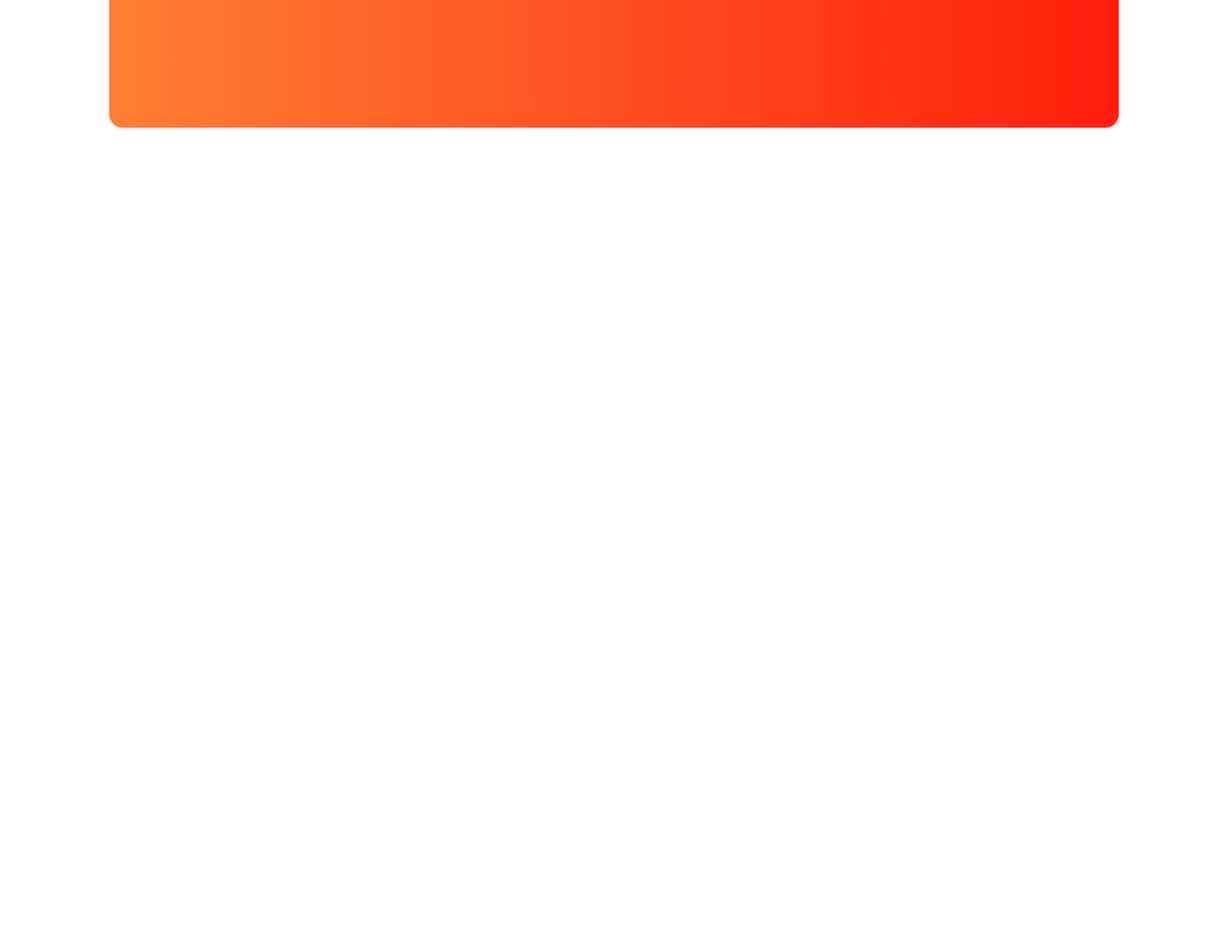
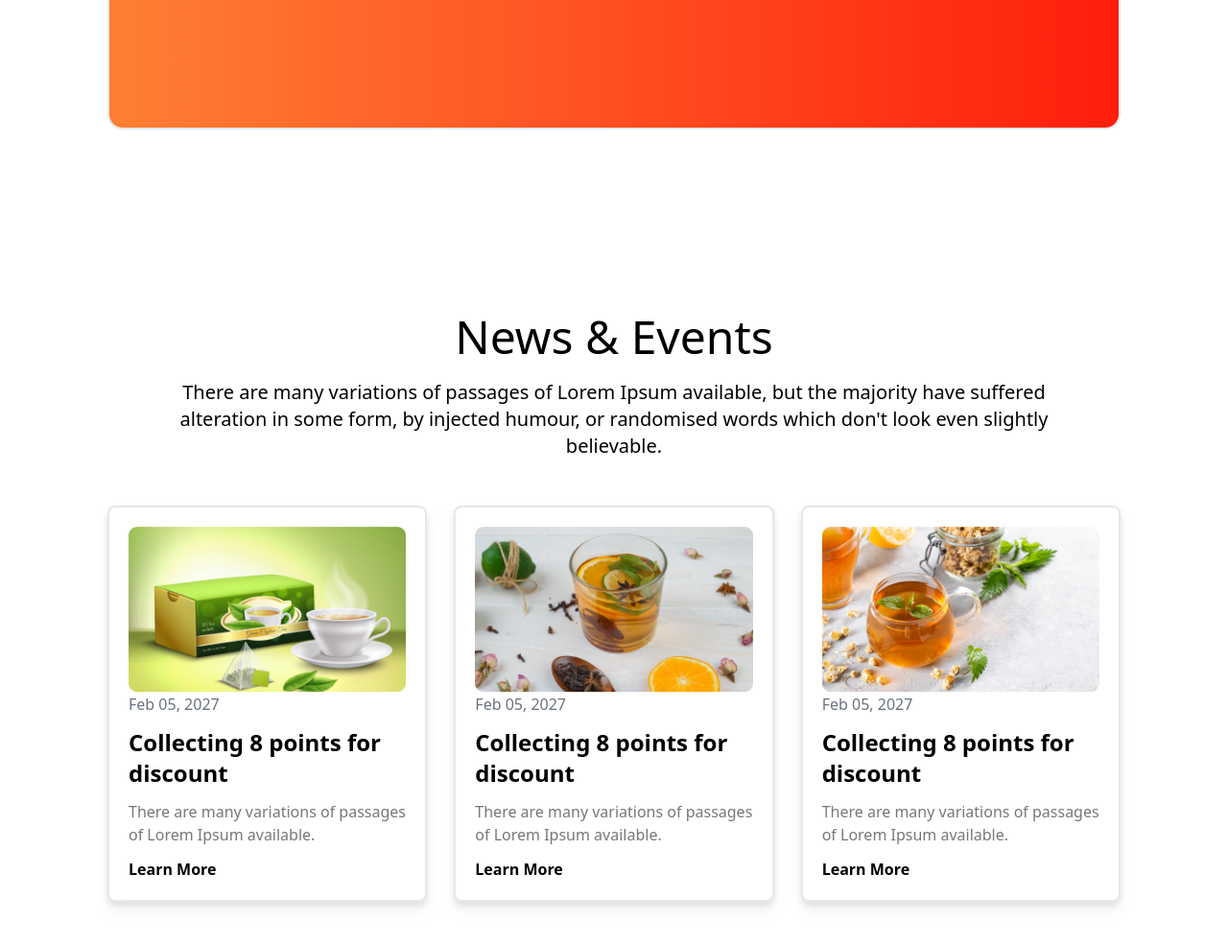
Before and after one commit to Rababzahedi/tea-house-with-tailwind, a plain HTML site: page index.html in a window 1280 px wide. Shown: the part 2560-3545 px from the top of the page at 96% size. Before the commit the page ends 2791 px from the top, so only its background shows below. Drawn offline with nearby package versions, Linux system fonts and the light colour scheme.

Commit message:
News section done

```diff
--- a/index.html
+++ b/index.html
@@ -197,14 +197,53 @@
                                 </div>
                              </div>
                          </div>
-
                      </div>
-
                 </div>
            </section>
 
+           <!-- News and events section -->
+           <section class="py-8 lg:py-24">
+            <!-- title -->
+             <div class="m-auto text-center mb-6 lg:mb-12">
+                <h2 class="text-5xl">News & Events</h2>
+                <p class="text-xl mt-5 px-5 lg:px-12">There are many variations of passages of Lorem Ipsum available, but the majority have suffered alteration in some form, by injected humour, or randomised words which don't look even slightly believable.  </p>
+             </div>
+             <!-- products -->
+              <div class="grid grid-cols-1 gap-7  sm:grid-cols-2 lg:grid-cols-3">
+                <!-- card 1-->
+                <div class="bg-white rounded-lg border-2 drop-shadow-lg m-auto p-5">
+                    <img src="images/news-1.png" class="m-auto" alt="news 01">
+                    <p class="text-gray-500">Feb 05, 2027</p>
+                    <h3 class="text-2xl font-bold my-3">Collecting 8 points for discount</h3>
+                    <p class="text-[#777777]">There are many variations of passages of Lorem Ipsum available.</p>
+                    <p class="font-bold mt-3">Learn More</p>
+                </div>
+
+                <!-- card 2-->
+                <div class="bg-white rounded-lg border-2 drop-shadow-lg m-auto p-5">
+                    <img src="images/news-2.png" class="m-auto" alt="news 02">
+                    <p class="text-gray-500">Feb 05, 2027</p>
+                    <h3 class="text-2xl font-bold my-3">Collecting 8 points for discount</h3>
+                    <p class="text-[#777777]">There are many variations of passages of Lorem Ipsum available.</p>
+                    <p class="font-bold mt-3">Learn More</p>
+                </div>
+                <!-- card 3-->
+                <div class="bg-white rounded-lg border-2 drop-shadow-lg m-auto p-5">
+                    <img src="images/news-3.png" class="m-auto" alt="news 03">
+                    <p class="text-gray-500">Feb 05, 2027</p>
+                    <h3 class="text-2xl font-bold my-3">Collecting 8 points for discount</h3>
+                    <p class="text-[#777777]">There are many variations of passages of Lorem Ipsum available.</p>
+                    <p class="font-bold mt-3">Learn More</p>
+                </div>
+              </div>
+         </section>
+     </main>
+
+     <!-- footer section -->
+      <footer>
+
+      </footer>
 
 
-     </main>
 </body>
 </html>
```
